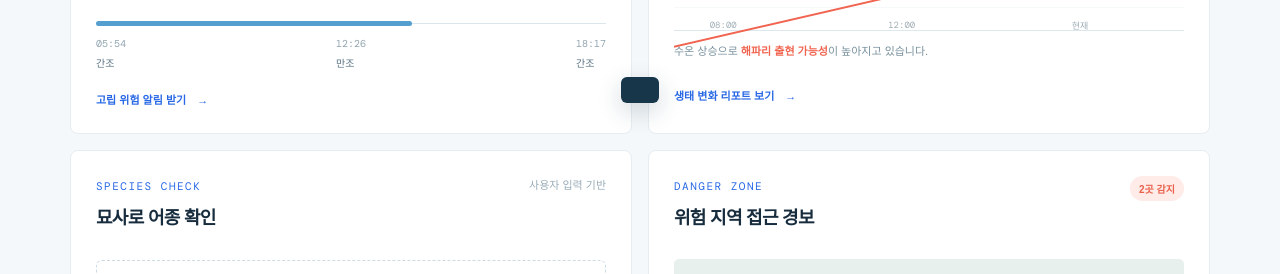
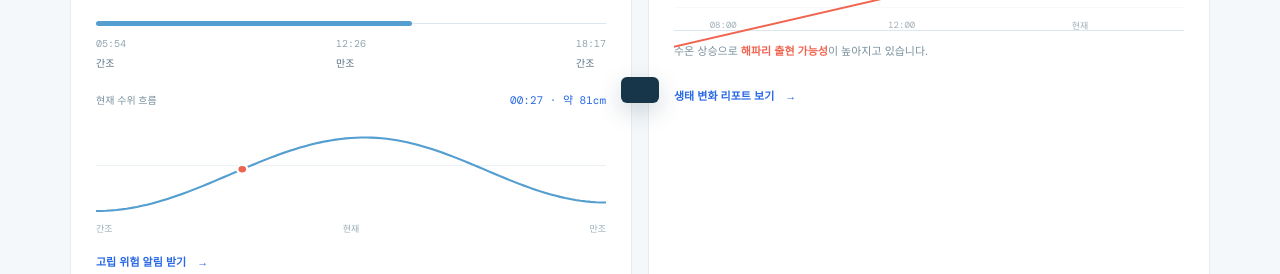
Before and after one commit to FlyingShrimph/Fishing-Mate, a plain HTML site: page index.html in a window 1280 px wide. Shown: the part 673-947 px from the top of the page. Drawn offline with nearby package versions, Linux system fonts and the light colour scheme.

Commit message:
Load tide chart on the page

```diff
--- a/index.html
+++ b/index.html
@@ -6,4 +6,4 @@
 <article class="panel temp"><div class="panel-head"><div><span class="tag coral">ECOSYSTEM WATCH</span><h2>수온 상승 생태 알림</h2></div><span class="badge">관심</span></div><div class="temp-read"><strong>24.8<span>°C</span></strong><div><b>▲ 1.4°C</b><small>평년 대비</small></div></div><div class="chart"><div class="line"></div><i style="left:7%">08:00</i><i style="left:42%">12:00</i><i style="left:78%">현재</i></div><p class="notice">수온 상승으로 <b>해파리 출현 가능성</b>이 높아지고 있습니다.</p><button class="text-btn">생태 변화 리포트 보기　→</button></article>
 <article class="panel species"><div class="panel-head"><div><span class="tag violet">SPECIES SCAN</span><h2>물고기 사진으로 확인</h2></div><span class="count">최근 0건</span></div><div class="upload" id="upload"><div class="fish">♓</div><b>사진을 올려 어종을 확인하세요</b><small>위험 어종 여부와 대처법을 안내해 드립니다.</small><button class="secondary">사진 선택하기</button><input type="file" accept="image/*" hidden id="file"></div><div class="safe"><span>✓</span> AI 위험 어종 식별 지원</div></article>
 <article class="panel zone"><div class="panel-head"><div><span class="tag yellow">DANGER ZONE</span><h2>위험 지역 접근 경보</h2></div><span class="badge danger">2곳 감지</span></div><div class="zone-map"><div class="map-lines"></div><span class="pin p1">!</span><span class="pin p2">!</span><div class="map-label">송정 방파제<br><small>접근 주의 420m</small></div></div><div class="zone-row"><span class="dot red"></span><b>송정 방파제 외곽</b><small>너울성 파도 · 420m</small><button>상세</button></div><div class="zone-row"><span class="dot orange-dot"></span><b>구덕포 갯바위</b><small>미끄럼 주의 · 1.2km</small><button>상세</button></div></article></section>
-<section class="bottom"><div><span class="shield">♢</span><div><b>안전 수칙 알림</b><p>혼자 입수하지 말고, 기상 악화 시 즉시 해안에서 벗어나세요.</p></div></div><span class="update">마지막 동기화 14:32:18　↻</span></section></main><div class="toast" id="toast"></div><script src="app.js?v=species-description-2"></script><script src="species-description.js?v=3"></script></body></html>
+<section class="bottom"><div><span class="shield">♢</span><div><b>안전 수칙 알림</b><p>혼자 입수하지 말고, 기상 악화 시 즉시 해안에서 벗어나세요.</p></div></div><span class="update">마지막 동기화 14:32:18　↻</span></section></main><div class="toast" id="toast"></div><script src="app.js?v=species-description-2"></script><script src="species-description.js?v=3"></script><script src="tide-chart.js?v=1"></script></body></html>
```
